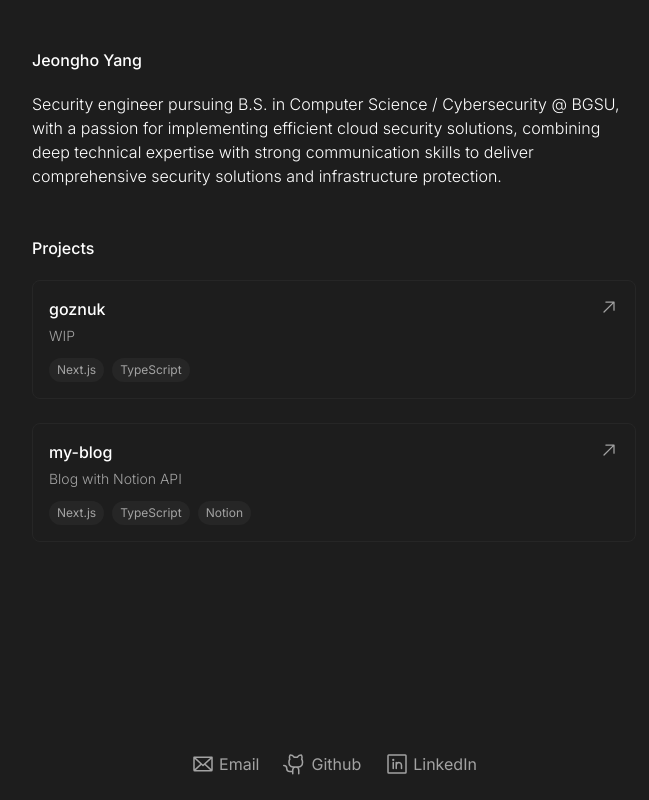
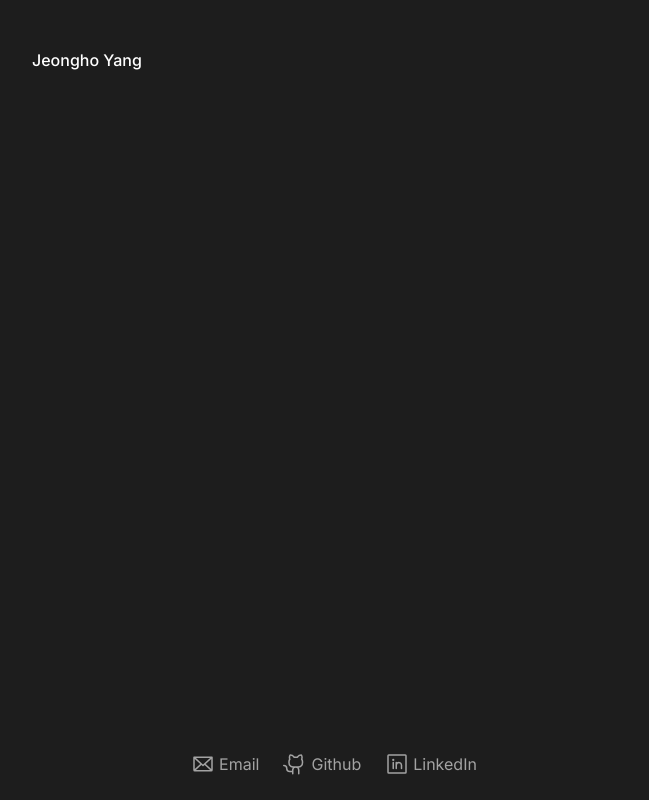
Before and after one commit to jeonghoyang12/jeongho-portfolio, a Next.js app: page / in a window 1280 px wide. Shown: the whole page, without its empty margins (306-955 px from the left). Built offline with nearby package versions, Linux system fonts and the light colour scheme.

Commit message:
In Progress

```diff
--- a/src/app/page.tsx
+++ b/src/app/page.tsx
@@ -1,13 +1,13 @@
 "use client"
 import React from "react"
-import Link from "next/link"
-import { ArrowUpRight } from "@phosphor-icons/react"
+// import Link from "next/link"
+// import { ArrowUpRight } from "@phosphor-icons/react"
 
 export default function Home() {
   return (
     <div>
       <div className="text-white font-medium mb-5">Jeongho Yang</div>
-      <div className="text-white mb-8 font-light">
+      {/* <div className="text-white mb-8 font-light">
         Security engineer pursuing B.S. in Computer Science / Cybersecurity @
         BGSU, with a passion for implementing efficient cloud security
         solutions, combining deep technical expertise with strong communication
@@ -15,11 +15,9 @@ export default function Home() {
         protection.
       </div>
       <div className="mt-12">
-        {/* Projects */}
         <div className="text-white font-medium mb-5">Projects</div>
         <div className="space-y-6">
 
-          {/* goznuk */}
           <Link
             href="https://github.com/your-username/project-1"
             target="_blank"
@@ -44,7 +42,6 @@ export default function Home() {
             </div>
           </Link>
 
-          {/* my-blog */}
           <Link
             href="https://github.com/jeonghoyang12/my-blog"
             target="_blank"
@@ -72,7 +69,7 @@ export default function Home() {
             </div>
           </Link>
         </div>
-      </div>
+      </div> */}
     </div>
   )
 }
```
